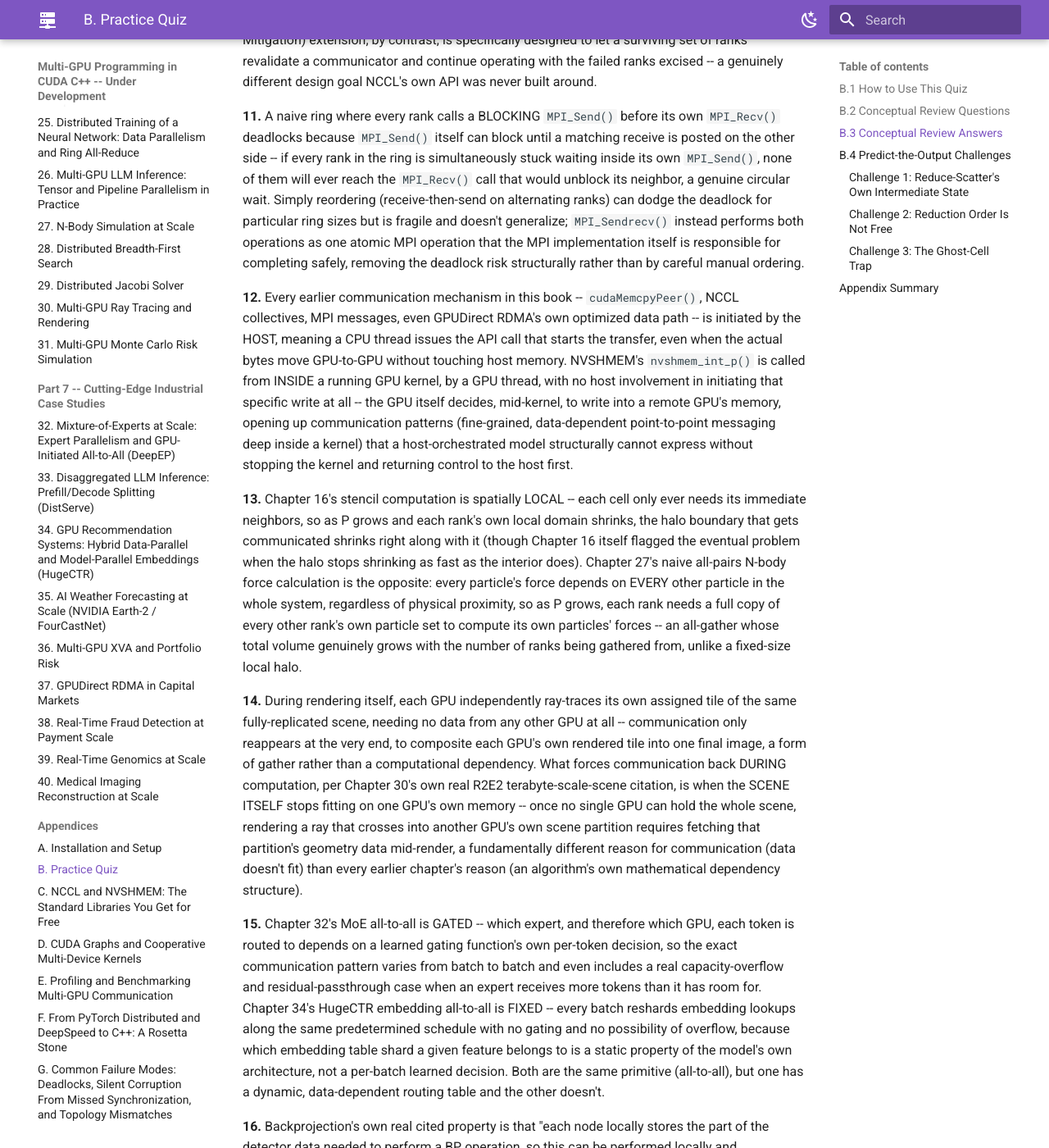
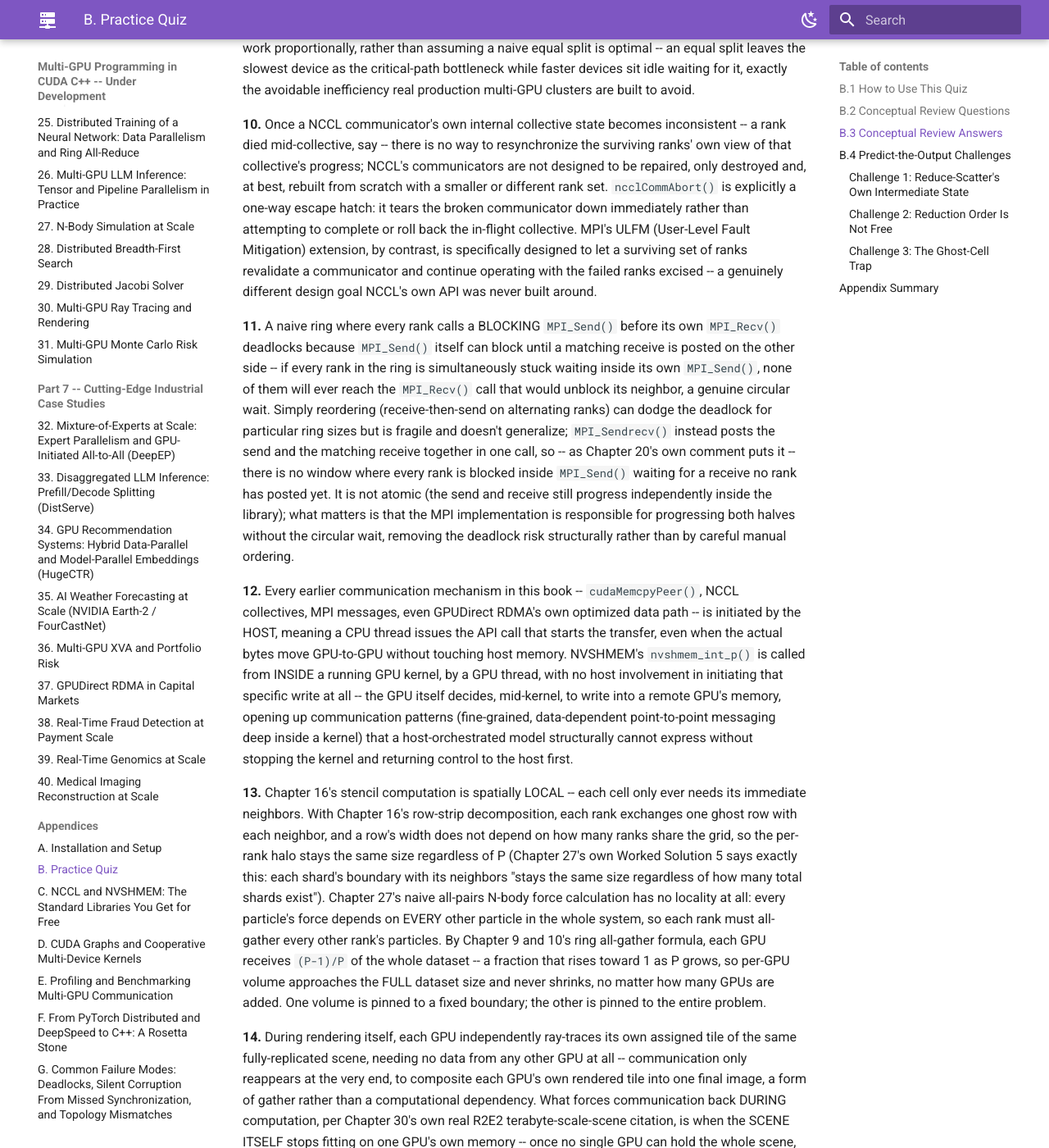
Before and after one commit to MaximumBeings/multi_gpu_cuda_from_scratch, an MkDocs documentation site: the page built from docs/appendix/b-practice-quiz.md, in a window 1280 px wide and 1400 px high, scrolled down 4985 px. Shown: the whole window at 82% size. Built offline with MkDocs 1.6.1 and Material for MkDocs 9.7.7, drawn with Linux system fonts in a browser that asks for light colours; some of the changed text lies outside the part shown.

Commit message:
Appendix B: fix Q3/Q4/Q6/Q11/Q13/Q14 answers and framing, recapture File 125 (B.1-B.8)
- B.1: cudaMemcpyPeer takes explicit device IDs; opaque resolution is cudaMemcpyDefault
- B.2: Q4 reframed per Ch6 trap: cudaDeviceSynchronize costs concurrency, not correctness
- B.3: Q13/intro: Ch16 halo constant per rank; Ch27 per-GPU volume -> full dataset
- B.4: Q14 sort-first per Molnar et al. (Ch30's own label noted)
- B.5: Ch25/29/31 cite Ch8's caution rather than rediscovering it
- B.6: barrier gap attributed to Ch17; B.7: MPI_Sendrecv not atomic
- B.8: File 125 output recaptured; code blocks synced with code/

Co-Authored-By: Claude Opus 5.5 <noreply@anthropic.com>
Claude-Session: https://claude.ai/code/session_01SjVZiZafTBfUu7vxGWXekF

````diff
--- a/docs/appendix/b-practice-quiz.md
+++ b/docs/appendix/b-practice-quiz.md
@@ -1,6 +1,6 @@
 # Appendix B: Practice Quiz
 
-Every chapter in this book already ends with its own Self-Check Questions and Worked Solutions, testing that chapter's own material in isolation. This appendix is different: it tests whether the ideas actually connect across chapters -- whether you can look at Chapter 40's own backprojection/forward-projection split and recognize it as the same "same partition, different operation, different communication need" shape Chapter 34's gated-versus-fixed all-to-all raises, or explain why Chapter 27's own communication volume grows with GPU count while Chapter 16's shrinks. B.2 asks sixteen conceptual questions, two from each of this book's eight Parts, with answers in B.3. B.4 raises the stakes: three short, genuinely compiled programs, each built around a real finding this book established somewhere -- read the setup, commit to a prediction, then compile and run it yourself before reading the revealed output.
+Every chapter in this book already ends with its own Self-Check Questions and Worked Solutions, testing that chapter's own material in isolation. This appendix is different: it tests whether the ideas actually connect across chapters -- whether you can look at Chapter 40's own backprojection/forward-projection split and recognize it as the same "same partition, different operation, different communication need" shape Chapter 34's gated-versus-fixed all-to-all raises, or explain why Chapter 16's per-rank halo stays the same size no matter how many GPUs share the grid, while Chapter 27's per-GPU all-gather volume climbs toward the size of the entire dataset and never shrinks. B.2 asks sixteen conceptual questions, two from each of this book's eight Parts, with answers in B.3. B.4 raises the stakes: three short, genuinely compiled programs, each built around a real finding this book established somewhere -- read the setup, commit to a prediction, then compile and run it yourself before reading the revealed output.
 
 ## B.1 How to Use This Quiz
 
@@ -16,12 +16,12 @@ Answer every question in B.2 in your own words -- out loud, or on paper -- befor
 **Part 1 -- Peer Access and Host-Orchestrated Transfers (Chapters 4-7)**
 
 3. What does UVA (Unified Virtual Addressing, Chapter 4) actually give a program that plain P2P memory access alone doesn't?
-4. Chapter 6 built cross-device synchronization using `cudaStreamWaitEvent()`. Why can't a simple `cudaDeviceSynchronize()` on the producing device alone guarantee correctness when a second device's kernel depends on the first device's result?
+4. Chapter 6 built cross-device synchronization using `cudaStreamWaitEvent()`. Chapter 6's own Common Trap says that coordinating devices with `cudaDeviceSynchronize()` instead (synchronize device 0, then start device 1's dependent work) is correct but needlessly serializing. What exactly does it cost, and why does `cudaStreamWaitEvent()` avoid that cost?
 
 **Part 2 -- Collectives From Scratch, Then NCCL (Chapters 8-11)**
 
 5. Chapter 9 built ring all-reduce out of two distinct phases (reduce-scatter, then all-gather) rather than one single pass. What would go wrong with a naive "everyone sends their full array to everyone else, then locally sums" approach at scale, and how does splitting into these two phases fix it?
-6. NCCL (Chapter 11) doesn't provide a dedicated Barrier primitive. Chapter 17 later built one anyway. What did it use, and why is that the smallest real collective NCCL does provide that can stand in for a barrier?
+6. NCCL doesn't provide a dedicated Barrier primitive -- a gap Chapter 17 points out, and then fills. What did it use, and why is that the smallest real collective NCCL does provide that can stand in for a barrier?
 
 **Part 3 -- Parallelization Strategies (Chapters 12-16)**
 
@@ -40,8 +40,8 @@ Answer every question in B.2 in your own words -- out loud, or on paper -- befor
 
 **Part 6 -- Case Studies I (Chapters 24-31)**
 
-13. Chapter 27 (N-body) and Chapter 16's halo-based domain decomposition move in opposite directions as GPU count grows -- Chapter 27's own communication volume GROWS with P, while Chapter 16's shrinks (or stays bounded). Why the opposite behavior?
-14. Chapter 30's ray tracing case study found a "sort-last" communication pattern with literally zero communication during the actual rendering computation. What later forces communication back into the picture, and how is that different from every earlier chapter's own reason for needing communication?
+13. Chapter 27 (N-body) and Chapter 16's halo-based domain decomposition behave very differently as GPU count P grows -- Chapter 16's per-rank halo volume stays FIXED regardless of P, while Chapter 27's per-GPU all-gather volume, `(P-1)/P` of the whole dataset, climbs toward the FULL dataset size and never shrinks. Why the difference?
+14. Chapter 30's ray tracing case study split the image into screen-space tiles over a fully replicated scene -- a pattern Molnar et al.'s standard taxonomy calls "sort-first" (Chapter 30 itself labels it "sort-last"), with literally zero communication during the actual rendering computation. What later forces communication back into the picture, and how is that different from every earlier chapter's own reason for needing communication?
 
 **Part 7 -- Industrial and Healthcare Case Studies (Chapters 32-40)**
 
@@ -54,9 +54,9 @@ Answer every question in B.2 in your own words -- out loud, or on paper -- befor
 
 **2.** Both facts are about the same underlying reality: "the GPU" is not one monolithic resource a program can address uniformly. Chapter 2's topology fact means the exact same collective operation can run dramatically faster or slower purely depending on which physical link two participating GPUs happen to be connected by, something invisible to the algorithm's own correctness. Chapter 3's per-thread current-device fact means a host thread's own calls (kernel launches, `cudaMalloc`, etc.) silently target whichever device that thread most recently selected, so two threads can each believe they're operating on "the GPU" while actually operating on two different physical devices. Both facts share the same lesson: a multi-GPU program must be explicit about which physical device and which link any given operation actually uses, because nothing about a naive single-GPU mental model implies any of that by default.
 
-**3.** P2P access is the CAPABILITY for one GPU to read or write another GPU's memory at all, once explicitly enabled via `cudaDeviceEnablePeerAccess()`. UVA is what makes a single pointer VALUE meaningful regardless of which device it was allocated on or which device is currently dereferencing it, because every device's own address space is mapped into one shared virtual address range. Without UVA, a program would need to track, separately from the pointer itself, which device that pointer belongs to, and explicitly select that device before using it; with UVA, `cudaMemcpyPeer()` and P2P kernel access can treat a pointer opaquely, and the runtime resolves which physical device it actually lives on.
+**3.** P2P access is the CAPABILITY for one GPU to read or write another GPU's memory at all, once explicitly enabled via `cudaDeviceEnablePeerAccess()`. UVA is what makes a single pointer VALUE meaningful regardless of which device it was allocated on or which device is currently dereferencing it, because every device's own address space is mapped into one shared virtual address range. Without UVA, a program would need to track, separately from the pointer itself, which device that pointer belongs to, and explicitly select that device before using it; with UVA, `cudaMemcpy()` with `cudaMemcpyDefault` (Chapter 4) and P2P kernel access can treat a pointer opaquely, and the runtime resolves which physical device it actually lives on. `cudaMemcpyPeer()` is the deliberate exception: it takes explicit source and destination device IDs, and Chapter 5 explains that it exists precisely so a cross-device copy does NOT rely on `cudaMemcpyDefault` inferring the route on its own.
 
-**4.** `cudaDeviceSynchronize()` blocks the HOST thread until that one device's own enqueued work finishes, but it does nothing to order operations already enqueued on a DIFFERENT device's own stream -- if the consuming device's kernel was already launched (even if it hasn't started running yet), nothing guarantees the GPU scheduler won't run it before the producing device's write has actually landed in memory the consumer can see, unless an explicit device-side dependency exists. `cudaStreamWaitEvent()` creates that explicit dependency directly between the two devices' own streams (make this stream wait for an event recorded on the other device), enforced by the GPU hardware and driver itself, rather than relying on the host thread's own synchronous blocking as a proxy for a cross-device ordering guarantee it cannot actually provide.
+**4.** The cost is concurrency, not correctness. Used the way Chapter 6 describes -- synchronize device 0, and only then enqueue device 1's dependent work -- `cudaDeviceSynchronize()` does produce a correct result, because device 1's work is not even issued until device 0 has finished. But it blocks the HOST thread until *every* piece of work queued on device 0 has completed, not just the one operation device 1 actually depends on, so any unrelated work device 0 could have kept running on its other streams, and any work the host could have issued in the meantime, is serialized behind that wait. `cudaStreamWaitEvent()` expresses only the real dependency -- one specific event recorded at one specific point in device 0's stream -- and makes device 1's stream wait for that point on the GPU side, so the host returns immediately and everything else keeps moving. (The ordering only becomes incorrect if the dependent work is issued *before* any synchronization at all -- a different mistake from the one Chapter 6's trap describes.)
 
 **5.** A naive "send full array to everyone, then locally sum" approach moves the entire array O(P) times per rank (once to each of the other P-1 ranks), so total data moved scales up badly as P grows. Ring reduce-scatter and all-gather instead move each rank's own data only ONCE around the ring per phase, and each message is only 1/P of the full array rather than the whole thing, so total data moved per rank converges to roughly 2(P-1)/P times the array size regardless of how many ranks participate -- Chapter 9's own real cost formula. Splitting into phases is what makes that reduced volume possible: reduce-scatter's own job is purely to get each chunk fully reduced exactly once, never redundantly, and all-gather's own job is purely to redistribute those already-final chunks, rather than repeatedly re-transmitting not-yet-final partial sums the way a naive approach would.
 
@@ -70,11 +70,11 @@ Answer every question in B.2 in your own words -- out loud, or on paper -- befor
 
 **10.** Once a NCCL communicator's own internal collective state becomes inconsistent -- a rank died mid-collective, say -- there is no way to resynchronize the surviving ranks' own view of that collective's progress; NCCL's communicators are not designed to be repaired, only destroyed and, at best, rebuilt from scratch with a smaller or different rank set. `ncclCommAbort()` is explicitly a one-way escape hatch: it tears the broken communicator down immediately rather than attempting to complete or roll back the in-flight collective. MPI's ULFM (User-Level Fault Mitigation) extension, by contrast, is specifically designed to let a surviving set of ranks revalidate a communicator and continue operating with the failed ranks excised -- a genuinely different design goal NCCL's own API was never built around.
 
-**11.** A naive ring where every rank calls a BLOCKING `MPI_Send()` before its own `MPI_Recv()` deadlocks because `MPI_Send()` itself can block until a matching receive is posted on the other side -- if every rank in the ring is simultaneously stuck waiting inside its own `MPI_Send()`, none of them will ever reach the `MPI_Recv()` call that would unblock its neighbor, a genuine circular wait. Simply reordering (receive-then-send on alternating ranks) can dodge the deadlock for particular ring sizes but is fragile and doesn't generalize; `MPI_Sendrecv()` instead performs both operations as one atomic MPI operation that the MPI implementation itself is responsible for completing safely, removing the deadlock risk structurally rather than by careful manual ordering.
+**11.** A naive ring where every rank calls a BLOCKING `MPI_Send()` before its own `MPI_Recv()` deadlocks because `MPI_Send()` itself can block until a matching receive is posted on the other side -- if every rank in the ring is simultaneously stuck waiting inside its own `MPI_Send()`, none of them will ever reach the `MPI_Recv()` call that would unblock its neighbor, a genuine circular wait. Simply reordering (receive-then-send on alternating ranks) can dodge the deadlock for particular ring sizes but is fragile and doesn't generalize; `MPI_Sendrecv()` instead posts the send and the matching receive together in one call, so -- as Chapter 20's own comment puts it -- there is no window where every rank is blocked inside `MPI_Send()` waiting for a receive no rank has posted yet. It is not atomic (the send and receive still progress independently inside the library); what matters is that the MPI implementation is responsible for progressing both halves without the circular wait, removing the deadlock risk structurally rather than by careful manual ordering.
 
 **12.** Every earlier communication mechanism in this book -- `cudaMemcpyPeer()`, NCCL collectives, MPI messages, even GPUDirect RDMA's own optimized data path -- is initiated by the HOST, meaning a CPU thread issues the API call that starts the transfer, even when the actual bytes move GPU-to-GPU without touching host memory. NVSHMEM's `nvshmem_int_p()` is called from INSIDE a running GPU kernel, by a GPU thread, with no host involvement in initiating that specific write at all -- the GPU itself decides, mid-kernel, to write into a remote GPU's memory, opening up communication patterns (fine-grained, data-dependent point-to-point messaging deep inside a kernel) that a host-orchestrated model structurally cannot express without stopping the kernel and returning control to the host first.
 
-**13.** Chapter 16's stencil computation is spatially LOCAL -- each cell only ever needs its immediate neighbors, so as P grows and each rank's own local domain shrinks, the halo boundary that gets communicated shrinks right along with it (though Chapter 16 itself flagged the eventual problem when the halo stops shrinking as fast as the interior does). Chapter 27's naive all-pairs N-body force calculation is the opposite: every particle's force depends on EVERY other particle in the whole system, regardless of physical proximity, so as P grows, each rank needs a full copy of every other rank's own particle set to compute its own particles' forces -- an all-gather whose total volume genuinely grows with the number of ranks being gathered from, unlike a fixed-size local halo.
+**13.** Chapter 16's stencil computation is spatially LOCAL -- each cell only ever needs its immediate neighbors. With Chapter 16's row-strip decomposition, each rank exchanges one ghost row with each neighbor, and a row's width does not depend on how many ranks share the grid, so the per-rank halo stays the same size regardless of P (Chapter 27's own Worked Solution 5 says exactly this: each shard's boundary with its neighbors "stays the same size regardless of how many total shards exist"). Chapter 27's naive all-pairs N-body force calculation has no locality at all: every particle's force depends on EVERY other particle in the whole system, so each rank must all-gather every other rank's particles. By Chapter 9 and 10's ring all-gather formula, each GPU receives `(P-1)/P` of the whole dataset -- a fraction that rises toward 1 as P grows, so per-GPU volume approaches the FULL dataset size and never shrinks, no matter how many GPUs are added. One volume is pinned to a fixed boundary; the other is pinned to the entire problem.
 
 **14.** During rendering itself, each GPU independently ray-traces its own assigned tile of the same fully-replicated scene, needing no data from any other GPU at all -- communication only reappears at the very end, to composite each GPU's own rendered tile into one final image, a form of gather rather than a computational dependency. What forces communication back DURING computation, per Chapter 30's own real R2E2 terabyte-scale-scene citation, is when the SCENE ITSELF stops fitting on one GPU's own memory -- once no single GPU can hold the whole scene, rendering a ray that crosses into another GPU's own scene partition requires fetching that partition's geometry data mid-render, a fundamentally different reason for communication (data doesn't fit) than every earlier chapter's reason (an algorithm's own mathematical dependency structure).
 
@@ -226,13 +227,14 @@ Only chunk index 3 is fully reduced on rank 2 right after reduce-scatter -- ever
 
 ### Challenge 2: Reduction Order Is Not Free
 
-Chapters 25, 29, and 31 each independently rediscovered that floating-point addition is not associative -- summing the same values in a different order, a real and unavoidable consequence of which rank's partial result a reduction combines first, can produce a genuinely different final bit pattern. Before compiling and running the program below, predict: given the four doubles `a=1e16, b=1.0, c=-1e16, d=1.0`, does the left-to-right sequential sum `((a+b)+c)+d` equal the pairwise sum `(a+c)+(b+d)`? Both orders add the exact same four numbers.
+Chapters 25, 29, and 31 each ran into Chapter 8's original caution about floating-point addition not being associative -- each one cites Chapter 8 for it -- summing the same values in a different order, a real and unavoidable consequence of which rank's partial result a reduction combines first, can produce a genuinely different final bit pattern. Before compiling and running the program below, predict: given the four doubles `a=1e16, b=1.0, c=-1e16, d=1.0`, does the left-to-right sequential sum `((a+b)+c)+d` equal the pairwise sum `(a+c)+(b+d)`? Both orders add the exact same four numbers.
 
 ```cpp
+// Appendix B: Practice Quiz
 // 124_quiz_reassociation_cancellation.cpp
 //
-// Appendix B.4, Challenge 2 -- Chapters 25, 29, and 31 each independently
-// rediscovered that floating-point addition is not associative: summing
+// Appendix B.4, Challenge 2 -- Chapters 25, 29, and 31 each ran into
+// Chapter 8's caution that floating-point addition is not associative: summing
 // the SAME set of values in a different ORDER (a real, unavoidable
 // consequence of which rank's partial result a reduction combines first)
 // can produce a genuinely different final bit pattern, not just a
@@ -465,4 +468,4 @@ Exactly 2 of the 8 cells are wrong, and both are the cells immediately adjacent
 
 ## Appendix Summary
 
-B.2 and B.3 asked whether this book's individual ideas actually connect across Parts -- whether a reader can recognize the same underlying shape (a communication volume that shrinks with more ranks versus one that grows, a fixed schedule versus a gated one, a partition whose correctness depends on the operation built on top of it) recurring in case studies that look nothing alike on the surface, from GPU foundations all the way through Part 7's industrial and healthcare chapters. B.4 made three of the book's most consequential real findings concrete and checkable: confusing reduce-scatter's own intermediate state with the finished all-reduce result, underestimating how dramatically reduction order can change a floating-point answer, and skipping a halo synchronization step that silently corrupts only the cells nearest a rank boundary. All three compile and run in seconds, entirely on the host -- if a prediction did not match the revealed output, that mismatch is worth chasing back to the chapter that first built the idea, which this appendix has named at every step along the way.
+B.2 and B.3 asked whether this book's individual ideas actually connect across Parts -- whether a reader can recognize the same underlying shape (a per-rank communication volume that stays fixed as ranks are added versus one that climbs toward the whole dataset, a fixed schedule versus a gated one, a partition whose correctness depends on the operation built on top of it) recurring in case studies that look nothing alike on the surface, from GPU foundations all the way through Part 7's industrial and healthcare chapters. B.4 made three of the book's most consequential real findings concrete and checkable: confusing reduce-scatter's own intermediate state with the finished all-reduce result, underestimating how dramatically reduction order can change a floating-point answer, and skipping a halo synchronization step that silently corrupts only the cells nearest a rank boundary. All three compile and run in seconds, entirely on the host -- if a prediction did not match the revealed output, that mismatch is worth chasing back to the chapter that first built the idea, which this appendix has named at every step along the way.
````
Also changed, not shown: other parts of docs/appendix/b-practice-quiz.md (+2 -0 lines), 1 other file.
